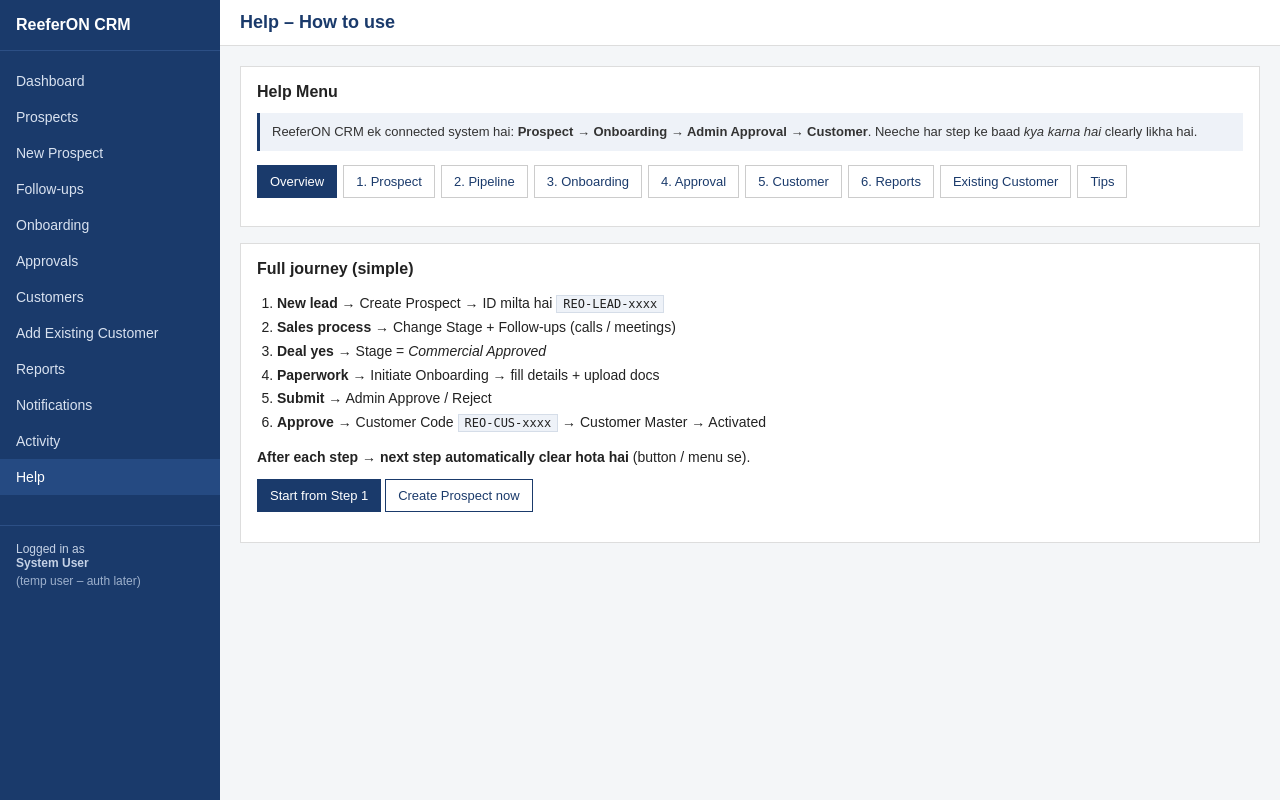
After one commit to rahulpawar1411/ReeferOn_CRM, a PHP site: page /CRM/modules/help/index.php in a window 1280 px wide. The commit adds this page. Run offline with PHP 8.4, Linux system fonts and the light colour scheme; data that the repository does not hold is empty.

Commit message:
first commit

```diff
--- a/assets/css/style.css
+++ b/assets/css/style.css
@@ -219,6 +219,30 @@ table.data tr:nth-child(even) { background: #fafbfc; }
   color: #fff;
 }
 
+.help-steps {
+  line-height: 1.7;
+  padding-left: 20px;
+}
+.help-next {
+  margin: 14px 0;
+  padding: 12px;
+  border: 1px solid #c5d2e6;
+  background: #f5f8fc;
+}
+.help-next ul {
+  margin: 8px 0 0;
+  padding-left: 18px;
+}
+.help-next strong {
+  color: #1a3a6b;
+}
+code {
+  background: #eef2f8;
+  padding: 1px 6px;
+  border: 1px solid #d5dde8;
+  font-size: 12px;
+}
+
 @media (max-width: 800px) {
   .app { flex-direction: column; }
   .sidebar { width: 100%; }
--- a/includes/header.php
+++ b/includes/header.php
@@ -35,6 +35,7 @@ $user = current_user();
                 if ($nUnread > 0): ?> (<?= (int) $nUnread ?>)<?php endif;
             ?></a>
             <a class="<?= $currentPage === 'activity' ? 'active' : '' ?>" href="<?= e(base_url('modules/activity/index.php')) ?>">Activity</a>
+            <a class="<?= $currentPage === 'help' ? 'active' : '' ?>" href="<?= e(base_url('modules/help/index.php')) ?>">Help</a>
         </nav>
         <div class="sidebar-foot">
             Logged in as<br><strong><?= e($user['name']) ?></strong>
--- a/index.php
+++ b/index.php
@@ -172,6 +172,7 @@ require_once __DIR__ . '/includes/header.php';
     <a class="btn btn-secondary" href="<?= e(base_url('modules/reports/index.php')) ?>">Reports</a>
     <a class="btn btn-secondary" href="<?= e(base_url('modules/notifications/index.php')) ?>">Notifications</a>
     <a class="btn btn-secondary" href="<?= e(base_url('modules/customers/index.php')) ?>">Customers</a>
+    <a class="btn btn-secondary" href="<?= e(base_url('modules/help/index.php')) ?>">Help – How it works</a>
 </div>
 
 <div class="card">
--- /dev/null
+++ b/modules/help/index.php
@@ -0,0 +1,237 @@
+<?php
+$pageTitle = 'Help – How to use';
+$currentPage = 'help';
+require_once __DIR__ . '/../../includes/functions.php';
+require_once __DIR__ . '/../../includes/header.php';
+
+$step = $_GET['step'] ?? 'overview';
+$allowed = ['overview', '1', '2', '3', '4', '5', '6', 'existing', 'tips'];
+if (!in_array($step, $allowed, true)) {
+    $step = 'overview';
+}
+?>
+
+<div class="card">
+    <h2>Help Menu</h2>
+    <p class="step-note">
+        ReeferON CRM ek connected system hai: <strong>Prospect → Onboarding → Admin Approval → Customer</strong>.
+        Neeche har step ke baad <em>kya karna hai</em> clearly likha hai.
+    </p>
+
+    <div class="tabs">
+        <a class="<?= $step === 'overview' ? 'active' : '' ?>" href="?step=overview">Overview</a>
+        <a class="<?= $step === '1' ? 'active' : '' ?>" href="?step=1">1. Prospect</a>
+        <a class="<?= $step === '2' ? 'active' : '' ?>" href="?step=2">2. Pipeline</a>
+        <a class="<?= $step === '3' ? 'active' : '' ?>" href="?step=3">3. Onboarding</a>
+        <a class="<?= $step === '4' ? 'active' : '' ?>" href="?step=4">4. Approval</a>
+        <a class="<?= $step === '5' ? 'active' : '' ?>" href="?step=5">5. Customer</a>
+        <a class="<?= $step === '6' ? 'active' : '' ?>" href="?step=6">6. Reports</a>
+        <a class="<?= $step === 'existing' ? 'active' : '' ?>" href="?step=existing">Existing Customer</a>
+        <a class="<?= $step === 'tips' ? 'active' : '' ?>" href="?step=tips">Tips</a>
+    </div>
+</div>
+
+<?php if ($step === 'overview'): ?>
+<div class="card">
+    <h2>Full journey (simple)</h2>
+    <ol class="help-steps">
+        <li><strong>New lead</strong> → Create Prospect → ID milta hai <code>REO-LEAD-xxxx</code></li>
+        <li><strong>Sales process</strong> → Change Stage + Follow-ups (calls / meetings)</li>
+        <li><strong>Deal yes</strong> → Stage = <em>Commercial Approved</em></li>
+        <li><strong>Paperwork</strong> → Initiate Onboarding → fill details + upload docs</li>
+        <li><strong>Submit</strong> → Admin Approve / Reject</li>
+        <li><strong>Approve</strong> → Customer Code <code>REO-CUS-xxxx</code> → Customer Master → Activated</li>
+    </ol>
+    <p><strong>After each step → next step automatically clear hota hai</strong> (button / menu se).</p>
+    <p>
+        <a class="btn" href="?step=1">Start from Step 1</a>
+        <a class="btn btn-secondary" href="<?= e(base_url('modules/prospects/create.php')) ?>">Create Prospect now</a>
+    </p>
+</div>
+<?php endif; ?>
+
+<?php if ($step === '1'): ?>
+<div class="card">
+    <h2>Step 1 – Create Prospect (New Lead)</h2>
+    <p><strong>Kya karna hai:</strong> Company name, contact, mobile, business type, service, temperature, lead source fill karke save karo.</p>
+    <p><strong>System kya karta hai:</strong> Auto ID <code>REO-LEAD-xxxx</code> banata hai. Stage start = New Prospect.</p>
+    <div class="help-next">
+        <strong>Is step ke baad kya karein?</strong>
+        <ul>
+            <li>Prospect <em>View</em> kholo</li>
+            <li><strong>Change Stage</strong> se pipeline aage badhao (Calling / Meeting…)</li>
+            <li><strong>Add Follow-up</strong> se next call/meeting date set karo</li>
+        </ul>
+    </div>
+    <p>
+        <a class="btn" href="<?= e(base_url('modules/prospects/create.php')) ?>">Open: New Prospect</a>
+        <a class="btn btn-secondary" href="?step=2">Next: Pipeline help →</a>
+    </p>
+</div>
+<?php endif; ?>
+
+<?php if ($step === '2'): ?>
+<div class="card">
+    <h2>Step 2 – Pipeline + Follow-ups</h2>
+    <p><strong>Kya karna hai:</strong> Lead ko stages me move karo aur har call/meeting record karo.</p>
+    <p><strong>Stages order:</strong> New Prospect → Calling → Meeting → Proposal Sent → Negotiation → Commercial Sent → <strong>Commercial Approved</strong> → Onboarding → Customer Activated</p>
+    <p>(Lost / On Hold / Cancelled bhi available hain.)</p>
+    <div class="help-next">
+        <strong>Is step ke baad kya karein?</strong>
+        <ul>
+            <li>Jab customer rates pe agree kare → stage set karo <strong>Commercial Approved</strong></li>
+            <li>Uske baad Prospect View pe button aayega: <strong>Initiate Customer Onboarding</strong></li>
+            <li>Usse pehle onboarding start nahi hoga</li>
+        </ul>
+    </div>
+    <p>
+        <a class="btn" href="<?= e(base_url('modules/prospects/index.php')) ?>">Open: Prospects</a>
+        <a class="btn btn-secondary" href="<?= e(base_url('modules/followups/index.php')) ?>">Open: Follow-ups</a>
+        <a class="btn btn-secondary" href="?step=3">Next: Onboarding help →</a>
+    </p>
+</div>
+<?php endif; ?>
+
+<?php if ($step === '3'): ?>
+<div class="card">
+    <h2>Step 3 – Onboarding + Documents</h2>
+    <p><strong>Kya karna hai:</strong></p>
+    <ol>
+        <li>Commercial Approved prospect pe <strong>Initiate Customer Onboarding</strong> click karo</li>
+        <li>Name/contact already copy ho chuka hota hai</li>
+        <li><strong>Edit Details</strong> – GSTIN, addresses, vehicle, route, payment terms etc. fill karo</li>
+        <li>Documents upload karo (GST, PAN, KYC, Agreement, PO, Commercial)</li>
+        <li><strong>Submit for Admin Approval</strong> dabao</li>
+    </ol>
+    <div class="help-next">
+        <strong>Is step ke baad kya karein?</strong>
+        <ul>
+            <li>Sidebar → <strong>Approvals</strong> (Pending)</li>
+            <li>Admin Approve / Reject karega</li>
+            <li>Reject hua to details/docs fix karke phir se Submit</li>
+        </ul>
+    </div>
+    <p>
+        <a class="btn" href="<?= e(base_url('modules/onboarding/index.php')) ?>">Open: Onboarding</a>
+        <a class="btn btn-secondary" href="?step=4">Next: Approval help →</a>
+    </p>
+</div>
+<?php endif; ?>
+
+<?php if ($step === '4'): ?>
+<div class="card">
+    <h2>Step 4 – Admin Approval + Customer Code</h2>
+    <p><strong>Kya karna hai:</strong> Approvals list se pending item open karo → remarks likho → <strong>Approve</strong> ya <strong>Reject</strong>.</p>
+    <p><strong>Approve pe system kya karta hai:</strong></p>
+    <ul>
+        <li>Customer Code banata hai <code>REO-CUS-xxxx</code></li>
+        <li>Customer Master me record create</li>
+        <li>Prospect stage → <strong>Customer Activated</strong></li>
+    </ul>
+    <div class="help-next">
+        <strong>Is step ke baad kya karein?</strong>
+        <ul>
+            <li>Sidebar → <strong>Customers</strong> → naya code dikhega</li>
+            <li>Zarurat ho to Edit se status / details update karo (Active / Inactive / On Hold)</li>
+            <li>Code kabhi edit nahi hota</li>
+        </ul>
+    </div>
+    <p>
+        <a class="btn" href="<?= e(base_url('modules/approvals/index.php')) ?>">Open: Approvals</a>
+        <a class="btn btn-secondary" href="?step=5">Next: Customer help →</a>
+    </p>
+</div>
+<?php endif; ?>
+
+<?php if ($step === '5'): ?>
+<div class="card">
+    <h2>Step 5 – Customer Master</h2>
+    <p><strong>Yahan official customers rehte hain</strong> — search, filter, view, edit.</p>
+    <div class="help-next">
+        <strong>Is step ke baad kya karein?</strong>
+        <ul>
+            <li>Dashboard / Reports se numbers check karo</li>
+            <li>Notifications me alerts dekho</li>
+            <li>Purane customers ke liye pipeline skip karke <strong>Add Existing Customer</strong> use karo</li>
+        </ul>
+    </div>
+    <p>
+        <a class="btn" href="<?= e(base_url('modules/customers/index.php')) ?>">Open: Customers</a>
+        <a class="btn btn-secondary" href="?step=existing">Existing customer shortcut →</a>
+        <a class="btn btn-secondary" href="?step=6">Next: Reports help →</a>
+    </p>
+</div>
+<?php endif; ?>
+
+<?php if ($step === '6'): ?>
+<div class="card">
+    <h2>Step 6 – Dashboard, Reports, Notifications</h2>
+    <ul>
+        <li><strong>Dashboard</strong> – live counts + global search (Prospect ID / Customer Code / name / mobile / GSTIN)</li>
+        <li><strong>Reports</strong> – open on screen ya Excel (CSV) download</li>
+        <li><strong>Notifications</strong> – follow-up due, approval pending, customer code generated</li>
+        <li><strong>Activity</strong> – kaun kab kya change kiya (audit trail)</li>
+    </ul>
+    <div class="help-next">
+        <strong>Is step ke baad kya karein?</strong>
+        <ul>
+            <li>Daily: Follow-ups Today / Overdue check karo</li>
+            <li>Pending Approvals clear karo</li>
+            <li>Login + roles abhi next phase mein aayenge (abhi temp System User)</li>
+        </ul>
+    </div>
+    <p>
+        <a class="btn" href="<?= e(base_url('index.php')) ?>">Open: Dashboard</a>
+        <a class="btn btn-secondary" href="<?= e(base_url('modules/reports/index.php')) ?>">Open: Reports</a>
+        <a class="btn btn-secondary" href="<?= e(base_url('modules/notifications/index.php')) ?>">Open: Notifications</a>
+    </p>
+</div>
+<?php endif; ?>
+
+<?php if ($step === 'existing'): ?>
+<div class="card">
+    <h2>Shortcut – Add Existing Customer</h2>
+    <p>Jo customers pehle se business kar rahe hain, unke liye prospect pipeline skip kar sakte ho.</p>
+    <ol>
+        <li><strong>Add Existing Customer</strong> form kholo</li>
+        <li>Purana ReeferON code ho to likho; warna blank chhodo → auto <code>REO-CUS-xxxx</code></li>
+        <li>Same GSTIN / name pe possible duplicates dikhenge — review karke confirm tick</li>
+        <li>Save → Customer Master me aa jayega (Source = Existing Customer)</li>
+    </ol>
+    <div class="help-next">
+        <strong>Is step ke baad kya karein?</strong>
+        <ul>
+            <li>Customer list me verify karo</li>
+            <li>Status Active / Inactive / On Hold set kar sakte ho</li>
+        </ul>
+    </div>
+    <p>
+        <a class="btn" href="<?= e(base_url('modules/customers/create.php')) ?>">Open: Add Existing Customer</a>
+    </p>
+</div>
+<?php endif; ?>
+
+<?php if ($step === 'tips'): ?>
+<div class="card">
+    <h2>Quick tips</h2>
+    <ul>
+        <li>IDs (<code>REO-LEAD</code> / <code>REO-ONB</code> / <code>REO-CUS</code>) user edit nahi kar sakta</li>
+        <li>Delete permanent nahi — status use karo (Inactive / Cancelled / On Hold)</li>
+        <li>Onboarding sirf <strong>Commercial Approved</strong> ke baad</li>
+        <li>Customer code sirf <strong>Admin Approve</strong> ke baad</li>
+        <li>Same data dobara type mat karo — modules connected hain</li>
+        <li>Abhi login nahi hai — sab <strong>System User</strong> se chal raha hai; roles baad mein</li>
+    </ul>
+    <h3>Stuck? Check this order</h3>
+    <ol class="help-steps">
+        <li>Prospect banaya?</li>
+        <li>Stage Commercial Approved hai?</li>
+        <li>Onboarding initiate + details + docs + Submit?</li>
+        <li>Approvals → Admin Decide?</li>
+        <li>Customers me code dikh raha hai?</li>
+    </ol>
+    <p><a class="btn" href="?step=overview">Back to Overview</a></p>
+</div>
+<?php endif; ?>
+
+<?php require_once __DIR__ . '/../../includes/footer.php'; ?>
```
Also changed, not shown: README.md.
